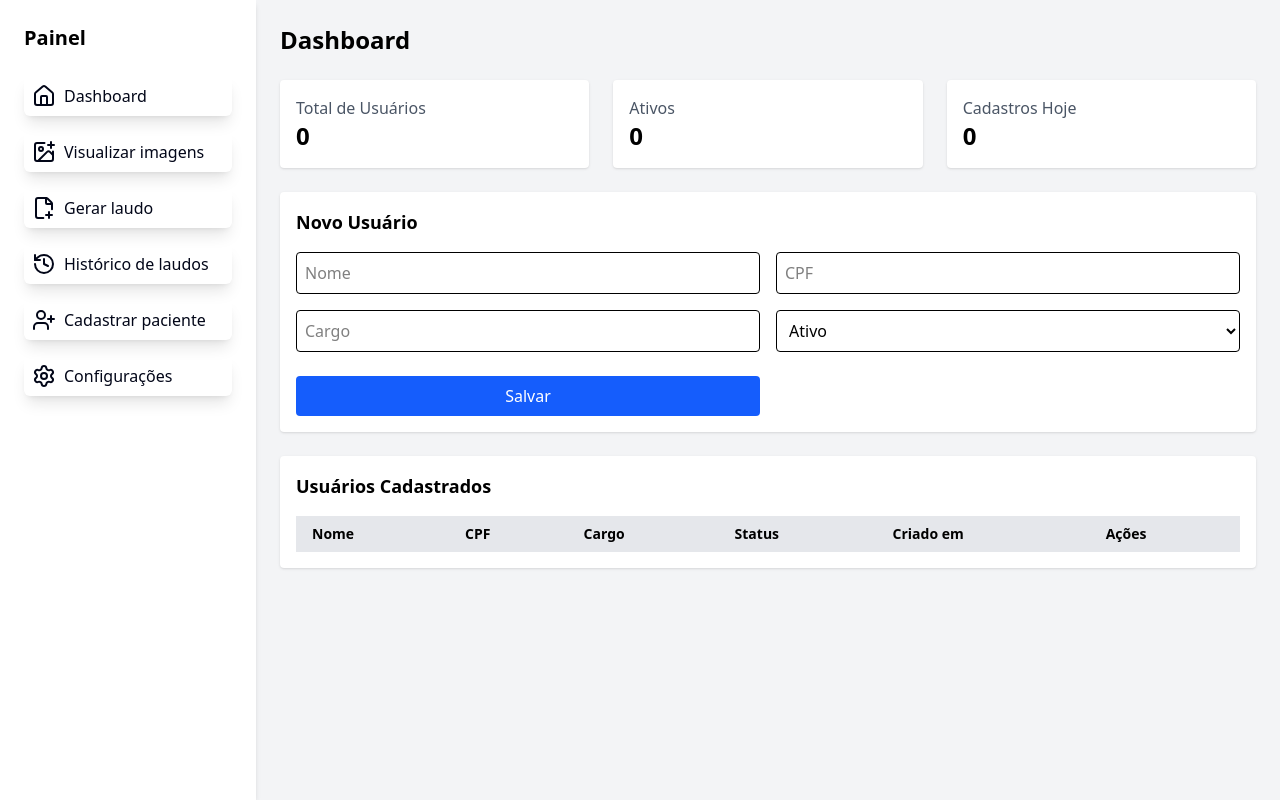
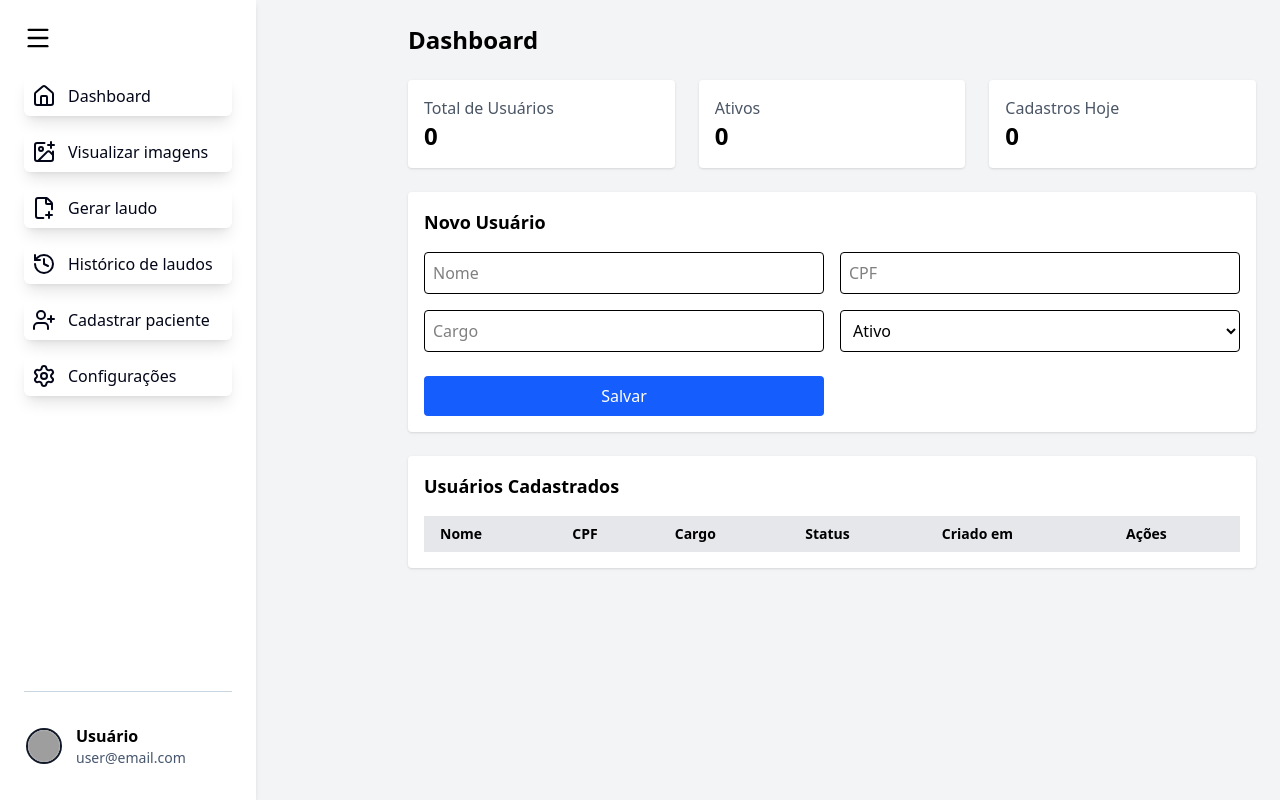
Before and after one commit to LevisgtonEustaquio/Diag-Helper, a React (Vite) app in the folder Diagnostico-bfd/projeto-diagnostico/: page /dashboard in a window 1280 px wide. Built offline with nearby package versions, Linux system fonts and the light colour scheme; grey boxes are pictures that could not be loaded.

Commit message:
Alterações na navbar, adicionado usuario logado no footer da navbar, paginas se ajustarem a largura do sidebar expandido e recuado

```diff
--- a/Diagnostico-bfd/projeto-diagnostico/src/components/Navbar.jsx
+++ b/Diagnostico-bfd/projeto-diagnostico/src/components/Navbar.jsx
@@ -1,122 +1,133 @@
-// import { House, Link } from "lucide-react";
-// import { User } from "lucide-react";
-// import { ClipboardMinus } from "lucide-react";
-// import { Settings } from "lucide-react";
-// import { ImagePlus } from "lucide-react";
-// import { FilePlusCorner } from "lucide-react";
-// import { History } from "lucide-react";
-// import { UserPlus } from "lucide-react";
-// import { Routes, Route } from "react-router-dom";
+import { useState } from "react";
+import {
+  House,
+  Settings,
+  ImagePlus,
+  FilePlusCorner,
+  History,
+  UserPlus,
+  Menu,
+  X,
+} from "lucide-react";
 
-// function Navbar() {
-//   return (
-//     <div>
-//       <aside className="w-64 h-screen bg-white shadow-md p-6">
-//         <h2 className="text-xl font-bold mb-6">Painel</h2>
+import { Link } from "react-router-dom";
 
-//         <nav>
-//           <ul className="space-y-4 text-slate-950">
-//             <li><Link to="/dashboard" className="p-2 shadow-lg text-shadow-lg hover:bg-linear-to-r from-slate-200 to-slate-400 flex flex-row gap-2 rounded-md justify-start cursor-pointer" href="/dashboard  "><House size={24} />Dashboard</Link></li>
-//             <li><a className="p-2 shadow-lg text-shadow-lg hover:bg-linear-to-r from-slate-200 to-slate-400 flex flex-row gap-2 rounded-md justify-start" href="#"><ImagePlus size={24} /> Visualizar imagens</a></li>
-//             <li><a className="p-2 shadow-lg text-shadow-lg hover:bg-linear-to-r from-slate-200 to-slate-400 flex flex-row gap-2 rounded-md justify-start" href="#"><FilePlusCorner size={24}/> Gerar laudo</a></li>
-//             <li><a className="p-2 shadow-lg text-shadow-lg hover:bg-linear-to-r from-slate-200 to-slate-400 flex flex-row gap-2 rounded-md justify-start" href="#"><History size={24}/> Histórico de laudos</a></li>
-//             <li><Link to="/CadastroPacientes" className="btn p-2 shadow-lg text-shadow-lg hover:bg-linear-to-r from-slate-200 to-slate-400 flex flex-row gap-2 rounded-md justify-start cursor-pointer"><UserPlus size={24}/> Cadastrar paciente</Link></li>
-//             <li><a className="p-2 shadow-lg text-shadow-lg hover:bg-linear-to-r from-slate-200 to-slate-400 flex flex-row gap-2 rounded-md justify-start" href="#"><Settings size={24} /> Configurações</a></li>
-//           </ul>
-//         </nav>
-//       </aside>
-//     </div>
-//   );
-// }
+function Navbar({ expanded, setExpanded }) {
+  return (
+    <aside
+      className={`
+        h-screen bg-white shadow-md p-6 z-40 fixed top-0 left-0
+        transition-all duration-300 flex flex-col
+        ${expanded ? "w-64" : "w-20"}
+      `}
+    >
+      {/* Botão expandir */}
+      <button
+        onClick={(e) => {
+          e.stopPropagation();
+          setExpanded(!expanded);
+        }}
+        className="mb-6"
+      >
+        <Menu size={28} />
+      </button>
 
-// export default Navbar;
+      {/* <h2
+        className={`
+          text-xl font-bold mb-6 whitespace-nowrap
+          transition-all duration-300
+          ${expanded ? "opacity-100" : "opacity-0 w-0 overflow-hidden"}
+        `}
+      >
+        Painel
+      </h2> */}
 
+      <nav>
+        <ul className="space-y-4 text-slate-950">
+          {[
+            { to: "/dashboard", icon: House, label: "Dashboard" },
+            { to: "/VisualizarImagens", icon: ImagePlus, label: "Visualizar imagens" },
+            { to: "/GerarLaudo", icon: FilePlusCorner, label: "Gerar laudo" },
+            { to: "/HistoricoLaudos", icon: History, label: "Histórico de laudos" },
+            { to: "/CadastroPacientes", icon: UserPlus, label: "Cadastrar paciente" },
+            { to: "/configuracoes", icon: Settings, label: "Configurações" },
+          ].map((item, i) => (
+            <li key={i}>
+              <Link
+                to={item.to}
+                className="p-2 shadow-lg hover:bg-slate-200 flex flex-row gap-3 rounded-md cursor-pointer items-center"
+              >
+                <item.icon size={24} className="min-w-6" />
 
-import { House } from "lucide-react";
-import { User } from "lucide-react";
-import { ClipboardMinus } from "lucide-react";
-import { Settings } from "lucide-react";
-import { ImagePlus } from "lucide-react";
-import { FilePlusCorner } from "lucide-react";
-import { History } from "lucide-react";
-import { UserPlus } from "lucide-react";
-
-import { Link } from "react-router-dom"; // ✔ CORRETO
-
-function Navbar() {
-  return (
-    <div>
-      <aside className="w-64 h-screen bg-white shadow-md p-6">
-        <h2 className="text-xl font-bold mb-6">Painel</h2>
-
-        <nav>
-          <ul className="space-y-4 text-slate-950">
-
-            {/* DASHBOARD */}
-            <li>
-              <Link
-                to="/dashboard"
-                className="p-2 shadow-lg hover:bg-linear-to-r from-slate-200 to-slate-400 flex flex-row gap-2 rounded-md justify-start cursor-pointer"
-              >
-                <House size={24} /> Dashboard
+                <span
+                  className={`
+                    transition-all duration-300 text-nowrap
+                    ${expanded ? "opacity-100" : "opacity-0 w-0 overflow-hidden"}
+                  `}
+                >
+                  {item.label}
+                </span>
               </Link>
             </li>
+          ))}
+        </ul>
+      </nav>
 
-            {/* VISUALIZAR IMAGENS */}
-            <li>
-              <Link
-                to="/VisualizarImagens"
-                className="p-2 shadow-lg hover:bg-linear-to-r from-slate-200 to-slate-400 flex flex-row gap-2 rounded-md justify-start cursor-pointer"
-              >
-                <ImagePlus size={24} /> Visualizar imagens
-              </Link>
-            </li>
+     {/* Footer */}
+<div
+  className={`mt-auto pt-6 border-t border-slate-300 w-full
+    flex flex-col items-center transition-all duration-300
+  `}
+>
+  <div
+    className={`flex items-center transition-all duration-300
+      ${expanded ? "gap-3 w-full justify-start" : "justify-center"}
+    `}
+    style={{ minHeight: "60px" }}
+  >
+    {/* Avatar */}
+    <div
+      className={`
+        rounded-full overflow-hidden shrink-0 flex items-center justify-center
+        ${expanded ? "w-10 h-10" : "w-12 h-12"}
+      `}
+    >
+      <img
+        src="https://images.unsplash.com/photo-1500648767791-00dcc994a43e?ixlib=rb-1.2.1&ixid=eyJhcHBfaWQiOjEyMDd9&auto=format&fit=facearea&facepad=2.25&w=256&h=256&q=80"
+        alt="Usuário logado"
+        class="inline-block size-8 rounded-full ring-2 ring-gray-900 outline -outline-offset-1 outline-white/10"
+      />
+    </div>
 
-            {/* GERAR LAUDO */}
-            <li>
-              <Link
-                to="/GerarLaudo"
-                className="p-2 shadow-lg hover:bg-linear-to-r from-slate-200 to-slate-400 flex flex-row gap-2 rounded-md justify-start cursor-pointer"
-              >
-                <FilePlusCorner size={24} /> Gerar laudo
-              </Link>
-            </li>
+    {/* Dados apenas no modo expandido */}
+    {expanded && (
+      <div className="flex flex-col">
+        <p className="font-semibold">Usuário</p>
+        <p className="text-sm text-slate-600">user@email.com</p>
+      </div>
+    )}
+  </div>
+</div>
 
-            {/* HISTÓRICO DE LAUDOS */}
-            <li>
-              <Link
-                to="/HistoricoLaudos"
-                className="p-2 shadow-lg hover:bg-linear-to-r from-slate-200 to-slate-400 flex flex-row gap-2 rounded-md justify-start cursor-pointer"
-              >
-                <History size={24} /> Histórico de laudos
-              </Link>
-            </li>
+    </aside>
+  );
+}
 
-            {/* CADASTRAR PACIENTE */}
-            <li>
-              <Link
-                to="/CadastroPacientes"
-                className="p-2 shadow-lg hover:bg-linear-to-r from-slate-200 to-slate-400 flex flex-row gap-2 rounded-md justify-start cursor-pointer"
-              >
-                <UserPlus size={24} /> Cadastrar paciente
-              </Link>
-            </li>
+export default function Layout({ children }) {
+  const [expanded, setExpanded] = useState(true);
 
-            {/* CONFIGURAÇÕES */}
-            <li>
-              <Link
-                to="/configuracoes"
-                className="p-2 shadow-lg hover:bg-linear-to-r from-slate-200 to-slate-400 flex flex-row gap-2 rounded-md justify-start cursor-pointer"
-              >
-                <Settings size={24} /> Configurações
-              </Link>
-            </li>
+  return (
+    <div className="flex">
+      <Navbar expanded={expanded} setExpanded={setExpanded} />
 
-          </ul>
-        </nav>
-      </aside>
+      <main
+        className={`
+          flex-1 p-6 transition-all duration-300
+          ${expanded ? "ml-64" : "ml-20"}
+        `}
+      >
+        {children}
+      </main>
     </div>
   );
 }
-
-export default Navbar;
--- a/Diagnostico-bfd/projeto-diagnostico/src/pages/Dashboard.jsx
+++ b/Diagnostico-bfd/projeto-diagnostico/src/pages/Dashboard.jsx
@@ -1,9 +1,7 @@
 import { useState } from "react";
 import Navbar from "../components/Navbar";
 
-
-
-export default function Dashboard() {
+export default function Dashboard({ expanded }) {
   const [usuarios, setUsuarios] = useState([]);
 
   const [form, setForm] = useState({
@@ -12,7 +10,6 @@ export default function Dashboard() {
     cargo: "",
     status: "Ativo",
   });
-
 
   function gerarDataHora() {
     const agora = new Date();
@@ -23,7 +20,6 @@ export default function Dashboard() {
     });
     return `${data} ${hora}`;
   }
-
 
   function cadastrar(e) {
     e.preventDefault();
@@ -44,11 +40,9 @@ export default function Dashboard() {
     });
   }
 
-
   function remover(id) {
     setUsuarios(usuarios.filter((u) => u.id !== id));
   }
-
 
   const total = usuarios.length;
   const ativos = usuarios.filter((u) => u.status === "Ativo").length;
@@ -58,11 +52,14 @@ export default function Dashboard() {
 
   return (
     <div className="min-h-screen bg-gray-100 flex">
-
-
       <Navbar />
 
-      <main className="flex-1 p-6">
+      <main
+        className={`
+    flex-1 p-6 transition-all duration-300
+    ${expanded ? "md:ml-64" : "md:ml-20"}
+  `}
+      >
         <h1 className="text-2xl font-bold mb-6">Dashboard</h1>
 
         <div className="grid grid-cols-1 sm:grid-cols-3 gap-6 mb-6">
@@ -82,11 +79,13 @@ export default function Dashboard() {
           </div>
         </div>
 
-
         <div className="bg-white p-4 shadow rounded mb-6">
           <h2 className="text-lg font-bold mb-4">Novo Usuário</h2>
 
-          <form onSubmit={cadastrar} className="grid grid-cols-1 md:grid-cols-2 gap-4">
+          <form
+            onSubmit={cadastrar}
+            className="grid grid-cols-1 md:grid-cols-2 gap-4"
+          >
             <input
               type="text"
               placeholder="Nome"
@@ -132,7 +131,6 @@ export default function Dashboard() {
           </form>
         </div>
 
-
         <div className="bg-white p-4 shadow rounded">
           <h2 className="text-lg font-bold mb-4">Usuários Cadastrados</h2>
 
@@ -165,11 +163,9 @@ export default function Dashboard() {
                       Excluir
                     </button>
                   </td>
-
                 </tr>
               ))}
             </tbody>
-
           </table>
         </div>
       </main>
```
